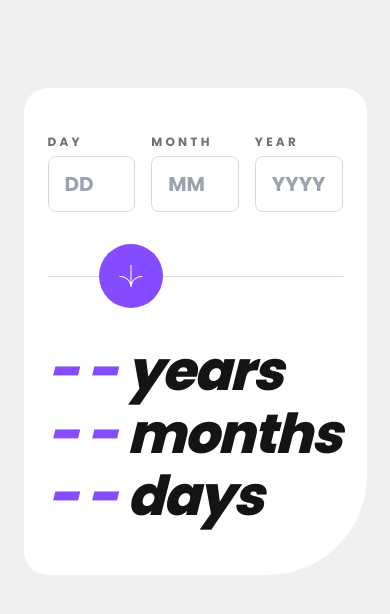
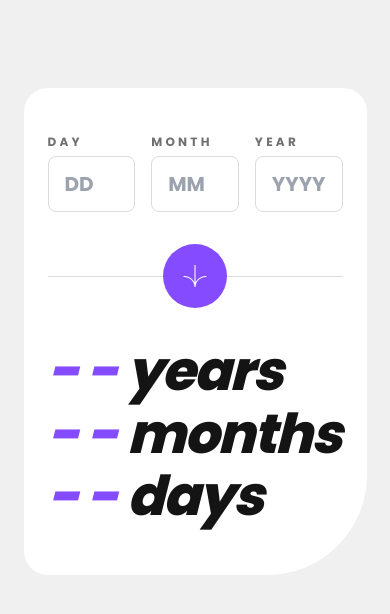
Before and after one commit to 3lectrologos/FM-age-calculator-app, a Next.js app: page / in a window 390 px wide. Shown: the top 614 px of the page. Built offline with nearby package versions, Linux system fonts and the light colour scheme.

Commit message:
Submit button layout fix

```diff
--- a/app/page.tsx
+++ b/app/page.tsx
@@ -127,7 +127,7 @@ function DateInput({ callback }: { callback: (age: {years: string, months: strin
         ))}
       </div>
       <div className={`relative w-full border-b border-lightgray`}>
-        <button className={`absolute top-0 right-[50%] transform -translate-x-1/2 -translate-y-1/2 w-16 h-16 p-5 flex justify-center items-center rounded-full transition bg-purple text-white lg:w-24 lg:h-24 lg:p-6 lg:right-0 lg:translate-x-0 lg:transition lg:hover:bg-offblack`}
+        <button className={`absolute top-0 right-[50%] transform translate-x-1/2 -translate-y-1/2 w-16 h-16 p-5 flex justify-center items-center rounded-full transition-colors bg-purple text-white lg:w-24 lg:h-24 lg:p-6 lg:right-0 lg:translate-x-0 lg:transition-colors lg:hover:bg-offblack`}
                 type='submit'>
           <DownArrow className={`stroke-[2px]`} />
         </button>
```
